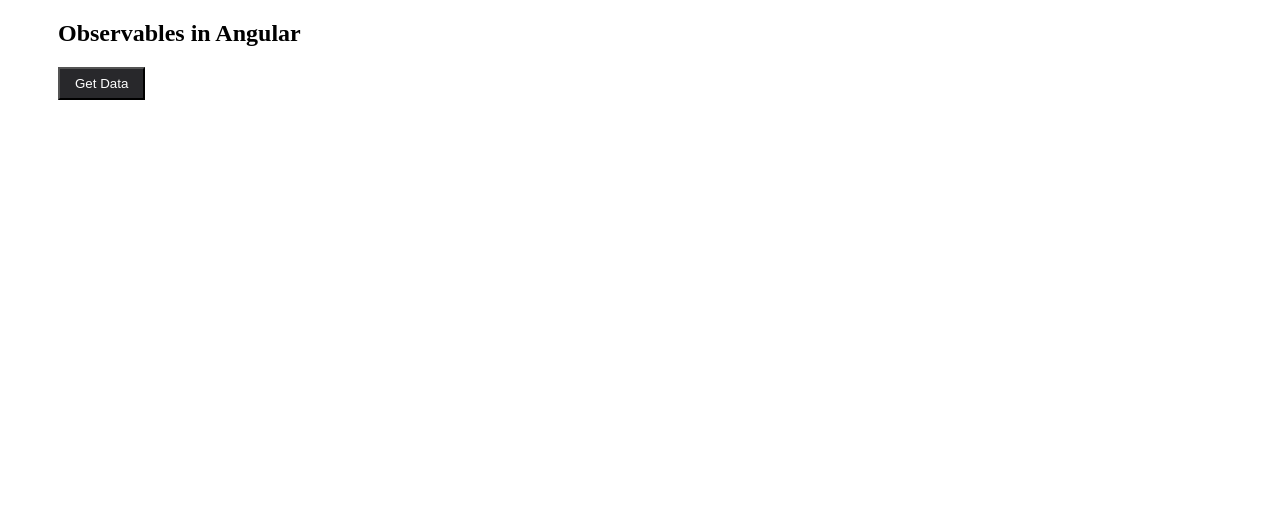
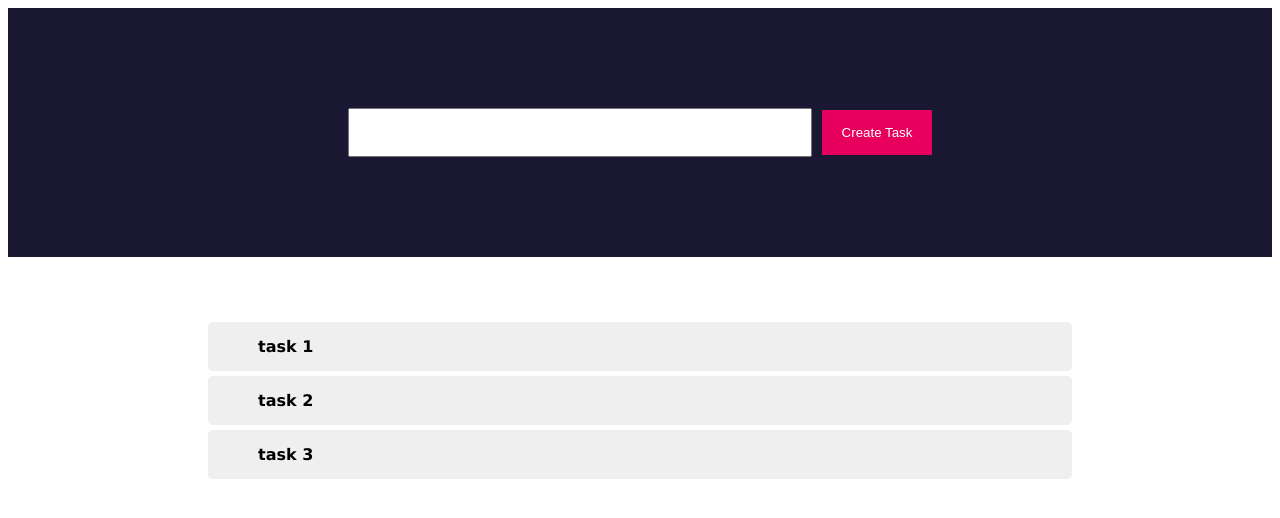
Before and after one commit to agreeshvs/angular-observable, an Angular app: page / in a window 1280 px wide. Shown: the top 518 px of the page. Built offline with nearby package versions, Linux system fonts and the light colour scheme.

Commit message:
Subjects in RxJS

```diff
--- /dev/null
+++ b/src/app/Services/task.service.ts
@@ -0,0 +1,17 @@
+import { EventEmitter, Injectable, Output } from "@angular/core";
+import { Subject } from "rxjs";
+
+@Injectable({
+    providedIn: 'root'
+})
+export class TaskService{
+    // createTask: EventEmitter<string> = new EventEmitter<string>()
+
+    createTask = new Subject<string>();
+
+    onCreateTask( value: string){
+        // this.createTask.emit(value);
+        this.createTask.next(value);
+
+    }
+}
--- a/src/app/app.component.html
+++ b/src/app/app.component.html
@@ -1,4 +1,4 @@
-<div class="container">
+<!-- <div class="container">
   <h2>Observables in Angular</h2>
   <div class="data-list" *ngFor="let x of data">
     {{ x }}
@@ -6,8 +6,10 @@
   <button (click)="getAsyncData()">Get Data</button>
 
 
+<div class="" id="container">
+  </div>
+  <button #createButton>Create new Item</button>
+</div> -->
 
-  <!-- <div class="" id="container">
-  </div>
-  <button #createButton>Create new Item</button> -->
-</div>
+<app-new-task></app-new-task>
+<app-show-task></app-show-task>
--- /dev/null
+++ b/src/app/new-task/new-task.component.css
@@ -0,0 +1,20 @@
+.create-task-container{
+    margin: 0px;
+    padding: 100px 60px;
+    background-color: #1B1834;
+    text-align: center;
+}
+
+input{
+    width: 420px;
+    height: 45px;
+    padding: 0px 20px;
+}
+button{
+    height: 45px;
+    border: none;
+    background-color: #E7005E;
+    color: white;
+    padding: 5px 20px;
+    margin-left: 10px;
+}
--- /dev/null
+++ b/src/app/new-task/new-task.component.html
@@ -0,0 +1,4 @@
+<div class="create-task-container">
+    <input type="text" [(ngModel)]="newTask">
+    <button (click)="createnewTask()">Create Task</button>
+</div>
--- /dev/null
+++ b/src/app/new-task/new-task.component.ts
@@ -0,0 +1,18 @@
+import { Component, inject } from '@angular/core';
+import { TaskService } from '../Services/task.service';
+
+@Component({
+  selector: 'app-new-task',
+  templateUrl: './new-task.component.html',
+  styleUrls: ['./new-task.component.css']
+})
+export class NewTaskComponent {
+  newTask: string = '';
+  taskService: TaskService = inject(TaskService);
+
+  createnewTask(){
+    console.log(this.newTask);
+    this.taskService.onCreateTask(this.newTask);
+
+  }
+}
--- /dev/null
+++ b/src/app/show-task/show-task.component.css
@@ -0,0 +1,13 @@
+
+.container{
+    padding: 60px 200px;
+    font-family: 'Lucida Sans';
+}
+
+.task-list{
+    padding: 15px 50px;
+    margin: 5px 0px;
+    border-radius: 5px;
+    font-weight: bold;
+    background-color: #efefef;
+}
--- /dev/null
+++ b/src/app/show-task/show-task.component.html
@@ -0,0 +1,5 @@
+<div class="container">
+  <div class="task-list" *ngFor="let x of tasks">
+    {{ x }}
+  </div>
+</div>
--- /dev/null
+++ b/src/app/show-task/show-task.component.ts
@@ -0,0 +1,19 @@
+import { Component, inject } from '@angular/core';
+import { TaskService } from '../Services/task.service';
+
+@Component({
+  selector: 'app-show-task',
+  templateUrl: './show-task.component.html',
+  styleUrls: ['./show-task.component.css']
+})
+export class ShowTaskComponent {
+  tasks: string[] = ['task 1', 'task 2', 'task 3']
+  taskService: TaskService = inject(TaskService)
+
+
+  ngOnInit(){
+    this.taskService.createTask.subscribe( newTask => {
+      this.tasks.push(newTask)
+    })
+  }
+}
```
Also changed, not shown: src/app/app.module.ts (+8 -2 lines), 2 other files (tests, documents, lock files or other folders).
